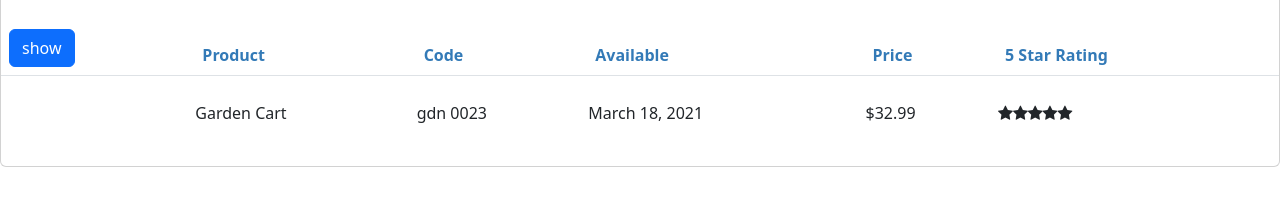
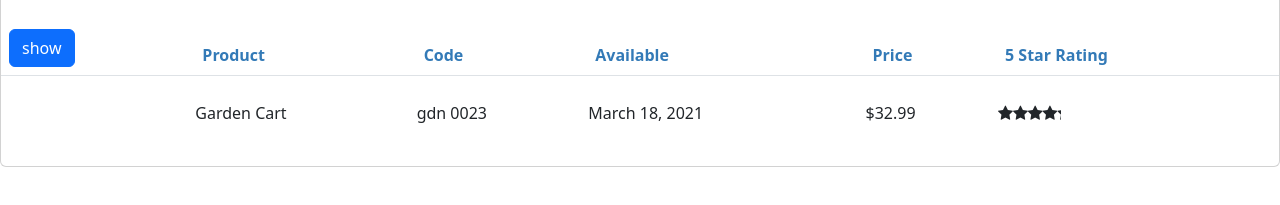
Before and after one commit to jo-cor/angular-getting-started, an Angular app in the folder apm/: page / in a window 1280 px wide. Shown: the part 223-428 px from the top of the page. Built offline with nearby package versions, Linux system fonts and the light colour scheme.

Commit message:
@Input & @Output

```diff
--- a/apm/src/app/products/product-list.component.html
+++ b/apm/src/app/products/product-list.component.html
@@ -1,5 +1,5 @@
 <div class="card">
-  <div class="card-header">{{ this.pageTitle }}</div>
+  <div class="card-header">{{ this.pageTitle }} {{this.selectedRating}}</div>
   <div class="card-body">
     <div class="row">
       <div class="col-md-2">Filter by:</div>
@@ -44,7 +44,8 @@
         <td>{{ maProduct.productCode | lowercase | convertToSpaces: "-" }}</td>
         <td>{{ maProduct.releaseDate }}</td>
         <td>{{ maProduct.price | currency: "USD":"symbol":"1.2-2" }}</td>
-        <td><pm-start></pm-start></td>
+        <!--this property binding is possible because starRating is denoted as @Input-->
+        <td><pm-start [rating]="maProduct.starRating" (maBigMadafakaNotification)="onNotify($event)"></pm-start></td>
       </tr>
       <tbody></tbody>
     </table>
--- a/apm/src/app/products/product-list.component.ts
+++ b/apm/src/app/products/product-list.component.ts
@@ -9,6 +9,7 @@ import { IProduct } from './product';
 export class ProductListComponent implements OnInit {
   pageTitle: string = `Product
     List`;
+  selectedRating: string = ``;
   imageWidth: number = 50;
   imageMargin: number = 2;
   showImage: boolean = false;
@@ -77,4 +78,13 @@ export class ProductListComponent implements OnInit {
       );
     });
   }
+
+  // interesting... at the console, you'll get this LOG first
+  // then, you'll get the LOG for the emitter... so basically:
+  // > notification received! [clickeado!!!]
+  // > clickeado!!!
+  onNotify(myReceivedEvent: string): void {
+    this.selectedRating = myReceivedEvent;
+    console.log(`notification received! [${myReceivedEvent}]`);
+  }
 }
--- a/apm/src/app/shared/star/star.component.html
+++ b/apm/src/app/shared/star/star.component.html
@@ -1,4 +1,4 @@
-<div class="crop" [style.width.px]="cropWidth" [title]="rating">
+<div class="crop" [style.width.px]="cropWidth" [title]="rating" (click)="onClick()">
   <div style="width: 75px">
     <span class="fa fa-star"></span>
     <span class="fa fa-star"></span>
--- a/apm/src/app/shared/star/star.component.ts
+++ b/apm/src/app/shared/star/star.component.ts
@@ -1,4 +1,4 @@
-import { Component, Input, OnChanges, OnInit, SimpleChanges } from '@angular/core';
+import { Component, EventEmitter, Input, OnChanges, OnInit, Output, SimpleChanges } from '@angular/core';
 
 @Component({
   selector: 'pm-start',
@@ -7,11 +7,17 @@ import { Component, Input, OnChanges, OnInit, SimpleChanges } from '@angular/cor
 })
 export class StarComponent implements OnChanges {
   cropWidth: number = 75;
-  @Input() rating: number = 4;
+  @Input() rating: number = 0;
+  @Output() maBigMadafakaNotification: EventEmitter<string> = new EventEmitter<string>();
 
   //this one looks at changes in Input properties
   ngOnChanges(changes: SimpleChanges): void {
     //75 because that is the width set in the template
     this.cropWidth = (this.rating * 75) / 5;
   }
+
+  onClick():void{
+    this.maBigMadafakaNotification.emit(this.rating.toString());
+    console.log(`rating ${this.rating} was clickeado `);
+  }
 }
```
